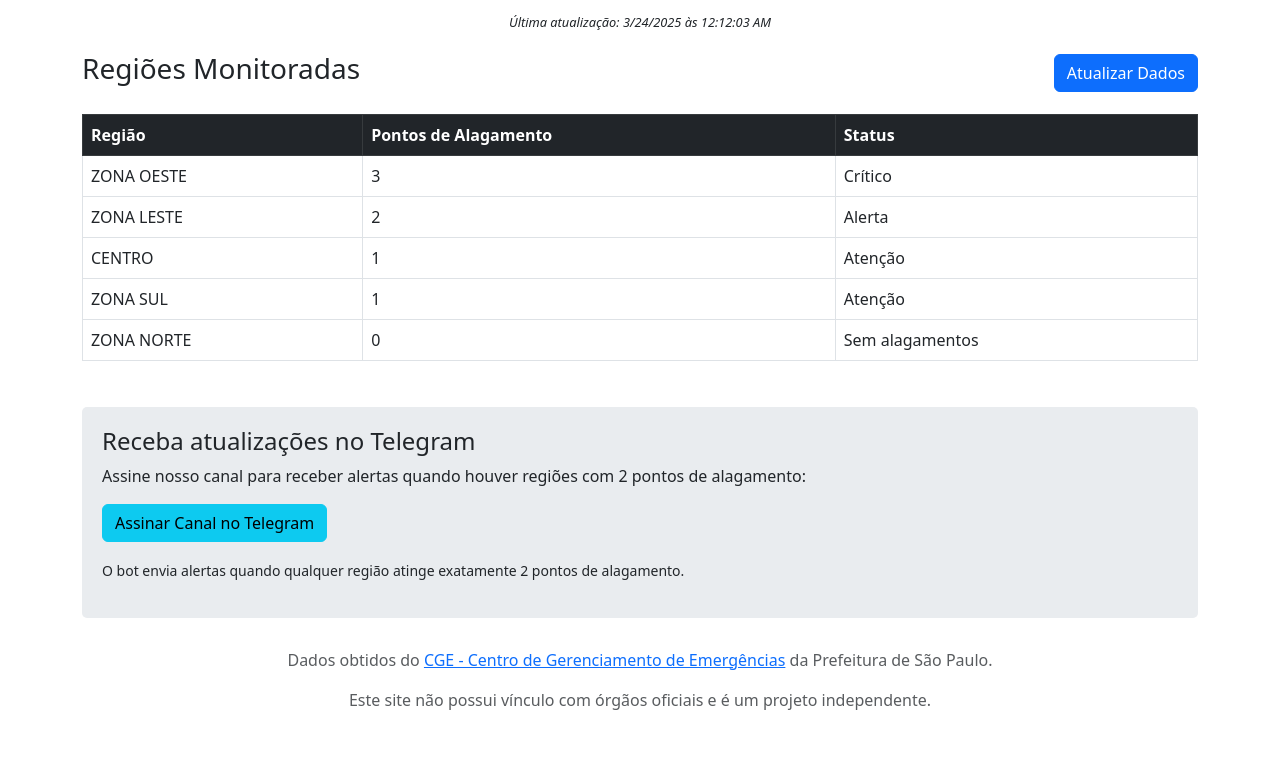
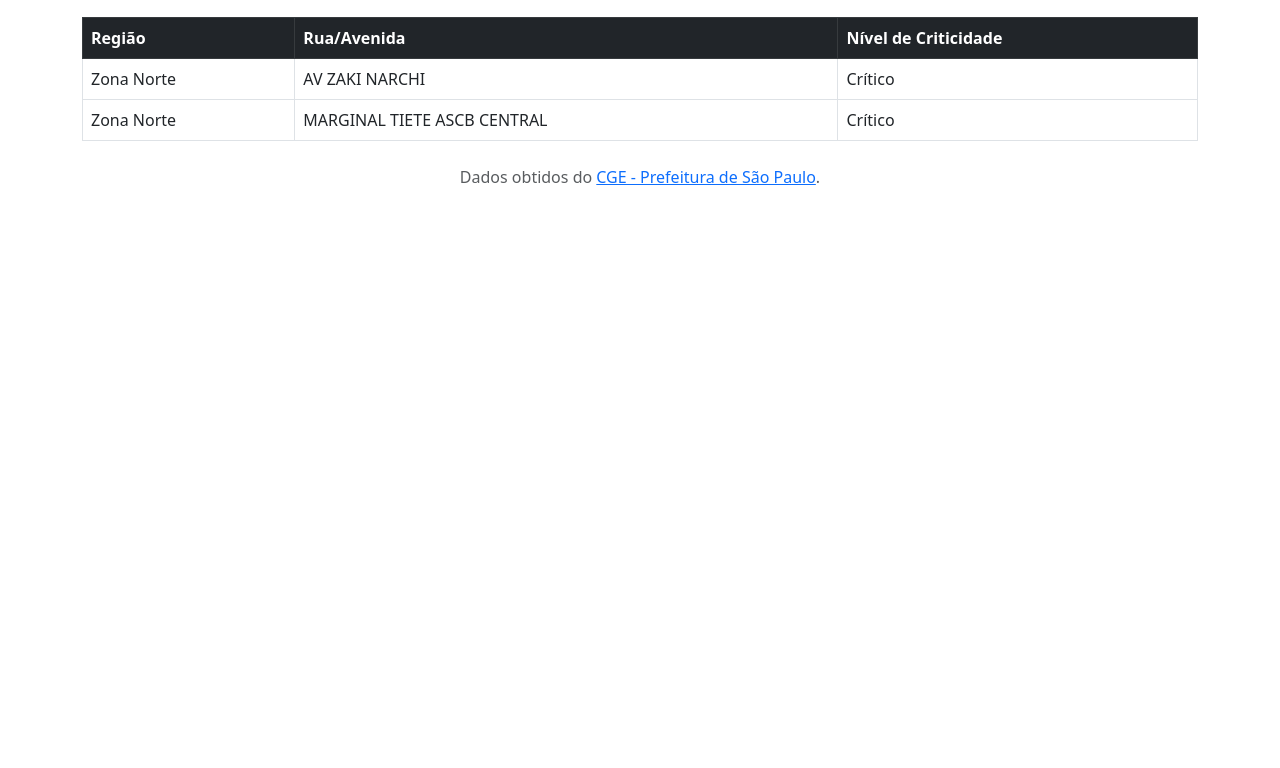
Before and after one commit to Leandrokjn/privatebaguncinha, a plain HTML site: page index.html in a window 1280 px wide. Shown: the part 109-877 px from the top of the page. After the commit the page ends 800 px from the top, so only its background shows below. Drawn offline with nearby package versions, Linux system fonts and the light colour scheme.

Commit message:
Update index.html

```diff
--- a/index.html
+++ b/index.html
@@ -3,12 +3,11 @@
 <head>
     <meta charset="UTF-8">
     <meta name="viewport" content="width=device-width, initial-scale=1.0">
-    <title>Monitor de Alagamentos SP</title>
+    <title>Monitor de Alagamentos SP - Alertas Ativos</title>
     <link href="https://cdnjs.cloudflare.com/ajax/libs/bootstrap/5.3.0/css/bootstrap.min.css" rel="stylesheet">
     <style>
         body {
-            padding-top: 20px;
-            padding-bottom: 40px;
+            padding: 20px;
         }
         .header {
             margin-bottom: 20px;
@@ -16,45 +15,24 @@
         .table {
             margin-top: 20px;
         }
-        .status-0 {
-            background-color: #d4edda;
-        }
-        .status-1 {
-            background-color: #fff3cd;
-        }
-        .status-2 {
-            background-color: #ffe5d0;
-        }
-        .status-3plus {
+        .alerta-vermelho {
             background-color: #f8d7da;
         }
-        .bot-info {
-            margin: 30px 0;
-            padding: 20px;
-            background-color: #e9ecef;
-            border-radius: 5px;
-        }
-        .update-time {
-            font-size: 0.8rem;
-            font-style: italic;
-            margin-top: 5px;
+        .loading-spinner {
+            text-align: center;
+            margin: 20px 0;
         }
         #error-message {
             display: none;
             margin-top: 20px;
-        }
-        .loading-spinner {
-            text-align: center;
-            margin: 40px 0;
         }
     </style>
 </head>
 <body>
     <div class="container">
         <div class="header text-center">
-            <h1>Monitor de Alagamentos São Paulo</h1>
-            <p class="lead">Monitoramento em tempo real dos pontos de alagamento</p>
-            <div class="update-time" id="last-update"></div>
+            <h1>Alertas Ativos de Alagamento - São Paulo</h1>
+            <p class="lead">Somente alertas ativos com status crítico</p>
         </div>
 
         <div class="alert alert-danger" id="error-message" role="alert">
@@ -68,140 +46,81 @@
             <p>Carregando dados...</p>
         </div>
 
-        <div class="row">
-            <div class="col-md-12">
-                <div class="d-flex justify-content-between align-items-center">
-                    <h3>Regiões Monitoradas</h3>
-                    <button class="btn btn-primary" id="refresh-btn">Atualizar Dados</button>
-                </div>
-
-                <table class="table table-bordered table-hover" id="alagamentos-table">
+        <table class="table table-bordered table-hover">
             <thead class="table-dark">
                 <tr>
                     <th>Região</th>
-                            <th>Pontos de Alagamento</th>
-                            <th>Status</th>
+                    <th>Rua/Avenida</th>
+                    <th>Nível de Criticidade</th>
                 </tr>
             </thead>
-                    <tbody id="alagamentos-body">
-                        <!-- Dados serão inseridos aqui via JavaScript -->
+            <tbody id="alertas-ativos">
+                <!-- Dados serão preenchidos via JavaScript -->
             </tbody>
         </table>
-            </div>
-        </div>
 
-        <div class="bot-info">
-            <h4>Receba atualizações no Telegram</h4>
-            <p>Assine nosso canal para receber alertas quando houver regiões com 2 pontos de alagamento:</p>
-            <a href="https://t.me/alagamentos_sp_bot" class="btn btn-info" target="_blank">Assinar Canal no Telegram</a>
-            <p class="mt-3"><small>O bot envia alertas quando qualquer região atinge exatamente 2 pontos de alagamento.</small></p>
-        </div>
-
-        <footer class="text-center text-muted">
-            <p>Dados obtidos do <a href="https://www.cgesp.org/v3/alagamentos.jsp" target="_blank">CGE - Centro de Gerenciamento de Emergências</a> da Prefeitura de São Paulo.</p>
-            <p>Este site não possui vínculo com órgãos oficiais e é um projeto independente.</p>
+        <footer class="text-center text-muted mt-4">
+            <p>Dados obtidos do <a href="https://www.cgesp.org/v3/alagamentos.jsp" target="_blank">CGE - Prefeitura de São Paulo</a>.</p>
         </footer>
     </div>
 
-    <script src="https://cdnjs.cloudflare.com/ajax/libs/bootstrap/5.3.0/js/bootstrap.bundle.min.js"></script>
     <script>
-        document.addEventListener('DOMContentLoaded', function() {
-            // Buscar dados ao carregar a página
-            fetchAlagamentosData();
+        document.addEventListener('DOMContentLoaded', () => {
+            fetchAlertasAtivos();
 
-            // Configurar o botão de atualização
-            document.getElementById('refresh-btn').addEventListener('click', function() {
-                fetchAlagamentosData();
-            });
-
-            // Função para buscar os dados de alagamentos via proxy
-            function fetchAlagamentosData() {
+            function fetchAlertasAtivos() {
                 document.getElementById('loading').style.display = 'block';
                 document.getElementById('error-message').style.display = 'none';
 
-                // URL do serviço que fará o scraping e retornará os dados
-                // Este é um placeholder - você precisará substituir pelo seu serviço real
-                const proxyUrl = 'https://your-serverless-function-url.com/api/alagamentos';
+                // URL simulada para buscar dados via API ou scraping
+                const apiUrl = 'https://seu-servico-api.com/alagamentos';
 
-                // Para desenvolvimento/demonstração, vamos usar dados estáticos
-                // Em produção, descomente a chamada fetch abaixo
+                // Dados simulados para demonstração
+                setTimeout(() => {
+                    const demoData = [
+                        { regiao: "Zona Norte", rua: "AV ZAKI NARCHI", nivel: "Crítico" },
+                        { regiao: "Zona Norte", rua: "MARGINAL TIETE ASCB CENTRAL", nivel: "Crítico" }
+                    ];
 
-                setTimeout(() => {
-                    // Dados simulados para demonstração
-                    const demoData = [
-                        {regiao: "ZONA LESTE", pontos: 2},
-                        {regiao: "CENTRO", pontos: 1},
-                        {regiao: "ZONA NORTE", pontos: 0},
-                        {regiao: "ZONA OESTE", pontos: 3},
-                        {regiao: "ZONA SUL", pontos: 1}
-                    ];
-                    updateTable(demoData);
+                    atualizarTabela(demoData);
                     document.getElementById('loading').style.display = 'none';
                 }, 1000);
 
-                /* Em produção, use este código para buscar dados reais
-                fetch(proxyUrl)
+                /*
+                fetch(apiUrl)
                     .then(response => {
-                        if (!response.ok) {
-                            throw new Error('Falha na rede ou servidor');
-                        }
+                        if (!response.ok) throw new Error('Erro na busca dos dados.');
                         return response.json();
                     })
                     .then(data => {
-                        updateTable(data);
+                        const alertasAtivos = data.filter(item => item.nivel === "Crítico");
+                        atualizarTabela(alertasAtivos);
                         document.getElementById('loading').style.display = 'none';
                     })
                     .catch(error => {
-                        console.error('Erro ao buscar dados:', error);
+                        console.error(error);
                         document.getElementById('error-message').style.display = 'block';
                         document.getElementById('loading').style.display = 'none';
                     });
                 */
             }
 
-            // Função para atualizar a tabela com os dados recebidos
-            function updateTable(data) {
-                const tableBody = document.getElementById('alagamentos-body');
-                tableBody.innerHTML = '';
+            function atualizarTabela(dados) {
+                const tabela = document.getElementById('alertas-ativos');
+                tabela.innerHTML = '';
 
-                // Ordenar por número de pontos (decrescente)
-                data.sort((a, b) => b.pontos - a.pontos);
-
-                data.forEach(item => {
+                dados.forEach(item => {
                     const row = document.createElement('tr');
-
-                    // Adicionar classe CSS com base no número de pontos
-                    if (item.pontos === 0) {
-                        row.className = 'status-0';
-                    } else if (item.pontos === 1) {
-                        row.className = 'status-1';
-                    } else if (item.pontos === 2) {
-                        row.className = 'status-2';
-                    } else {
-                        row.className = 'status-3plus';
-                    }
+                    row.classList.add('alerta-vermelho');
 
                     row.innerHTML = `
                         <td>${item.regiao}</td>
-                        <td>${item.pontos}</td>
-                        <td>${getStatusText(item.pontos)}</td>
+                        <td>${item.rua}</td>
+                        <td>${item.nivel}</td>
                     `;
 
-                    tableBody.appendChild(row);
+                    tabela.appendChild(row);
                 });
-
-                // Atualizar horário da última verificação
-                const now = new Date();
-                document.getElementById('last-update').textContent =
-                    `Última atualização: ${now.toLocaleDateString()} às ${now.toLocaleTimeString()}`;
-            }
-
-            // Função para retornar texto do status com base no número de pontos
-            function getStatusText(pontos) {
-                if (pontos === 0) return 'Sem alagamentos';
-                if (pontos === 1) return 'Atenção';
-                if (pontos === 2) return 'Alerta';
-                return 'Crítico';
             }
         });
     </script>
```
Lines whose indentation alone changed are shown as unchanged.
